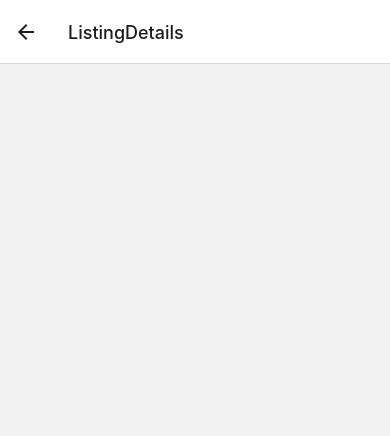
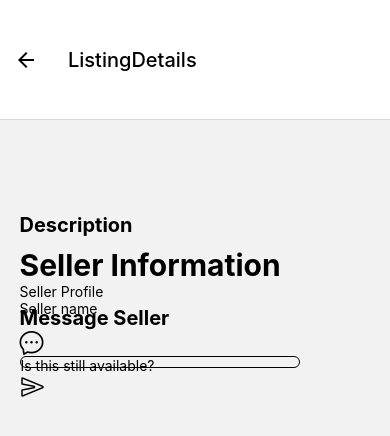
Before and after one commit to MarkoWONG/Team_SOUP_Neighbour_Soup_App, a React Native app: screen /ListingDetails in a window 390 px wide. Shown: the top 436 px of the page. Built offline with nearby package versions, Linux system fonts and the light colour scheme.

Commit message:
created basic listing details page

```diff
--- a/App.js
+++ b/App.js
@@ -62,8 +62,13 @@ export default function App() {
                 <RootStack.Screen
                     name="ListingDetails"
                     component={ListingDetails}
-                    // options={{ presentation: "modal" }}
-                    // options={{ headerBackVisible: false }}
+                    options={{
+                        headerStyle: {height: 120},
+                        headerTitleStyle: {fontSize: 20},
+                        headerBackTitle: "",
+                        headerBackTitleStyle: {fontSize: 30},
+                        headerTintColor: 'black'
+                    }}
                 />
             </RootStack.Navigator>
         </NavigationContainer>
--- a/pages/marketplace/Buy.js
+++ b/pages/marketplace/Buy.js
@@ -1,7 +1,8 @@
-import { Text, Alert, View, StyleSheet, TouchableOpacity } from 'react-native';
+import { Text, Alert, View, StyleSheet, TouchableOpacity, ScrollView, Image} from 'react-native';
 import { SearchBar } from '@rneui/themed';
-import React, { useState } from 'react';
+import React, { useEffect, useState } from 'react';
 import { FontAwesome } from '@expo/vector-icons';
+import StoreService from '../../services/StoreService';
 
 export default function Buy({ route, navigation }) {
     const [search, setSearch] = useState("");
@@ -9,6 +10,33 @@ export default function Buy({ route, navigation }) {
     const updateSearch = (search) => {
         setSearch(search);
     };
+
+    // stores all listings
+    const [listings, setlistings] = useState([]);
+
+    // Uncomment to clear all listings
+    //  useEffect(() => {
+    //     StoreService.clearlistings();
+    //   }, []);
+
+    // read listings from cache on first render
+    useEffect(() => {
+      StoreService.getlistings().then(
+        (cachedlistings) => cachedlistings && setlistings(cachedlistings)
+      );
+    }, []);
+
+    useEffect(() => {
+      const { image, title, price, category, description } = route.params ?? {};
+      if (title && price) {
+        setlistings((prevlistings) => [...prevlistings, { image, title, price, category, description }]);
+      }
+    }, [route.params]);
+
+    useEffect(() => {
+      StoreService.savelistings(listings);
+    }, [listings]);
+
     return (
         <View style={styles.main_container}>
             {/*/////////////////////        Title       /////////////////////*/}
@@ -56,8 +84,29 @@ export default function Buy({ route, navigation }) {
             </View>
             {/*/////////////////////      Listings      /////////////////////*/}
             <View style={styles.listing_container}>
-                <Text style={styles.title} >Listing1</Text>
-                <Text style={styles.title} >Listing2</Text>
+                <ScrollView style={styles.scroll_container}>
+                    {listings.map(({ image, title, price, category, description }, idx) => (
+                        <TouchableOpacity
+                            style={styles.listing_style}
+                            key={idx}
+                            title={title}
+                            onPress={() =>
+                                navigation.navigate("ListingDetails", {
+                                    image, title, price, category, description
+                                })
+                            }
+                        >
+                            <Text style={styles.listing_text} >{title}{"\n"}${price}</Text>
+                                {image ? (
+                                    <Image
+                                        source={{ uri: image }}
+                                        resizeMode="cover"
+                                        style={{ height: '100%', width: '20%', borderRadius:10 }}
+                                    />
+                                ) : ( <View ></View>)}
+                        </TouchableOpacity>
+                    ))}
+                </ScrollView>
             </View>
         </View>
     );
@@ -88,6 +137,10 @@ const styles= StyleSheet.create({
         backgroundColor: '#ffffff',
         height: '100%',
         alignItems: "center",
+    },
+    scroll_container: {
+        width: '95%',
+        // borderWidth: 1
     },
     first_tab: {
         height: '100%',
@@ -138,4 +191,19 @@ const styles= StyleSheet.create({
         flexDirection: 'row',
         paddingTop: 15,
     },
+    listing_style: {
+        borderRadius: 10,
+        borderColor: '#6BB972',
+        borderWidth: 1,
+        justifyContent: 'space-between',
+        // alignItems: 'center',
+        flexDirection: 'row',
+        marginBottom: 10,
+    },
+    listing_text: {
+        color: "black",
+        textAlign: 'left',
+        fontSize: 20,
+        fontWeight: "bold",
+    },
 });
--- a/pages/marketplace/ListingDetails.js
+++ b/pages/marketplace/ListingDetails.js
@@ -1,24 +1,53 @@
 import React, { useEffect } from "react";
-import { Text, View, Image } from "react-native";
+import { Text, View, Image, TouchableOpacity } from "react-native";
+import { AntDesign, Ionicons  } from '@expo/vector-icons';
 
 export default function ListingDetails({ route, navigation }) {
     const {  image, title, price, category, description  } = route.params ?? {};
     useEffect(() => navigation.setOptions({ title }), []);
     return (
-    <View style={{ flex: 1, alignItems: "center", justifyContent: "center" }}>
-      {title && <Text>{title}</Text>}
-      {price && <Text>{price}</Text>}
-      {category && <Text>{category}</Text>}
-      {description && <Text>{description}</Text>}
+        <View style={{alignItems: "center"}}>
+            {/*////////////////            image           //////////////////*/}
+            <View style={{height:'30%', width: '100%', marginBottom: 10}}>
                 {image && (
                 <Image
                     accessibilityIgnoresInvertColors={true}
                     source={{ uri: image }}
-          resizeMode="cover"
-          style={{ height: 200, width: 200, alignSelf: "center" }}
+                    resizeMode='stretch'
+                    style={{ height: '100%', width: '100%', alignSelf: "center" }}
                 />
                 )}
-      {/* <Button title="Go back" onPress={() => navigation.goBack()} /> */}
+            </View>
+                <View style={{width:'90%'}}>
+                {/*////////////////         title & price      //////////////////*/}
+                <View style={{height:'10%', width: '100%',}}>
+                    {/* {title && <Text style= {{fontSize: 30, fontWeight: 'bold'}}>{title}</Text>} */}
+                    {price && <Text style= {{fontSize: 20, fontWeight: 'bold', color: 'grey'}}>${price}</Text>}
+                </View>
+                {/*////////////////        Description         //////////////////*/}
+                <View style={{ width: '100%', marginBottom: 10}}>
+                    <Text style= {{fontSize: 20, fontWeight: 'bold'}}>Description</Text>
+                    {description && <Text>{description}</Text>}
+                </View>
+                {/*////////////////          Seller info       //////////////////*/}
+                <View style={{height:'30%', width: '100%', }}>
+                    <Text style= {{fontSize: 30, fontWeight: 'bold'}}>Seller Information</Text>
+                    <Text>Seller Profile</Text>
+                    <Text>Seller name</Text>
+                </View>
+                {/*////////////////           Message          //////////////////*/}
+                <View style={{height:'30%', width: '100%', }}>
+                    <Text style= {{fontSize: 20, fontWeight: 'bold'}}>Message Seller</Text>
+                    <AntDesign name="message1" size={24} color="black" />
+                    <TouchableOpacity
+                        style={{borderRadius: 30, borderWidth: 1, width: '80%', height: '20%'}}
+                        onPress={() => navigation.navigate("Add Listing")}
+                    >
+                        <Text style={{}}>Is this still available?</Text>
+                        <Ionicons name="send-outline" size={24} color="black" />
+                    </TouchableOpacity>
+                </View>
+            </View>
         </View>
     );
 }
--- a/pages/marketplace/Sell.js
+++ b/pages/marketplace/Sell.js
@@ -97,15 +97,15 @@ export default function Sell({ route, navigation }) {
                             })
                         }
                     >
-                            <Text style={styles.listing_text} >{title}{"\n"}${price}</Text>
+                        <Text style={styles.listing_text} >{title}{"\n"}${price}</Text>
                             {image ? (
                                 <Image
                                     source={{ uri: image }}
-                                    resizeMode="contain"
+                                    resizeMode="cover"
                                     style={{ height: '100%', width: '20%', borderRadius:10 }}
                                 />
                             ) : ( <View ></View>)}
-                            <FontAwesome name="edit" size={50} color="black" />
+                        <FontAwesome name="edit" size={50} color="black" />
                     </TouchableOpacity>
                 ))}
         </ScrollView>
```
Lines whose indentation alone changed are shown as unchanged.
